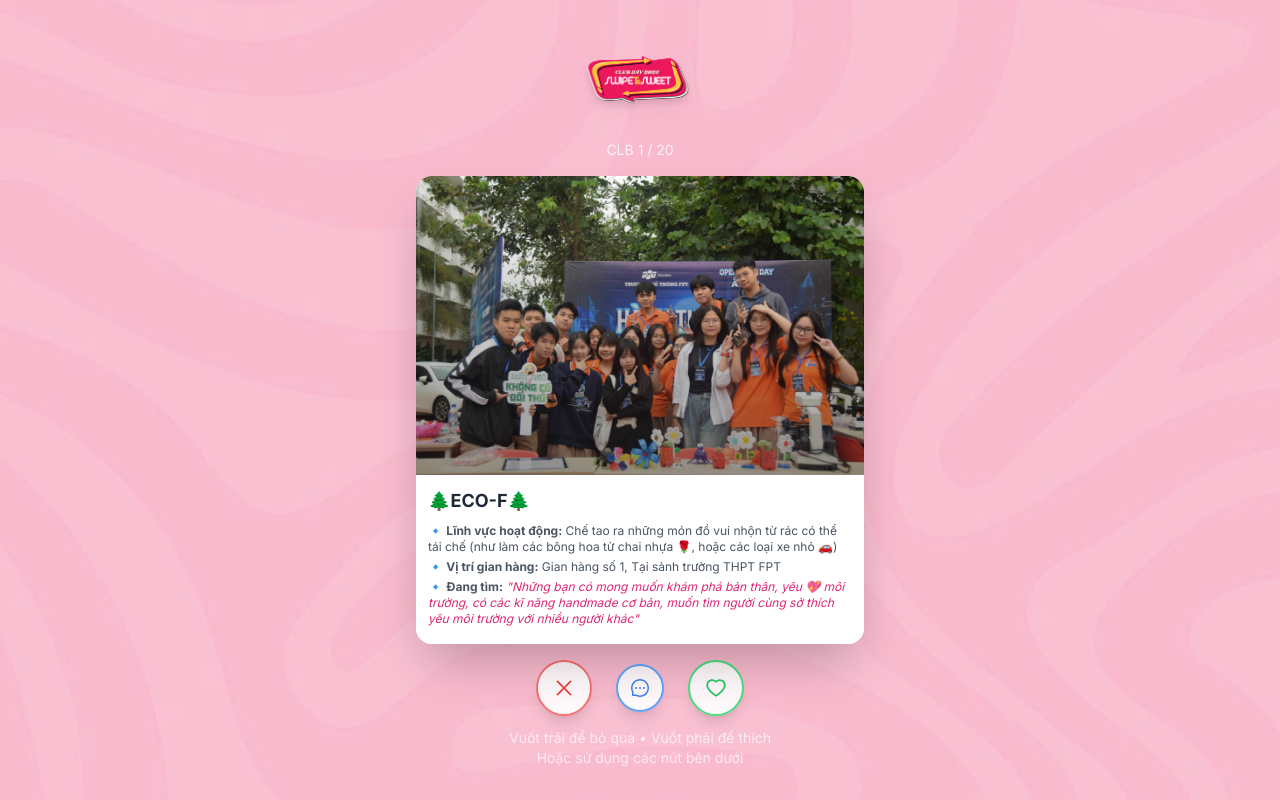
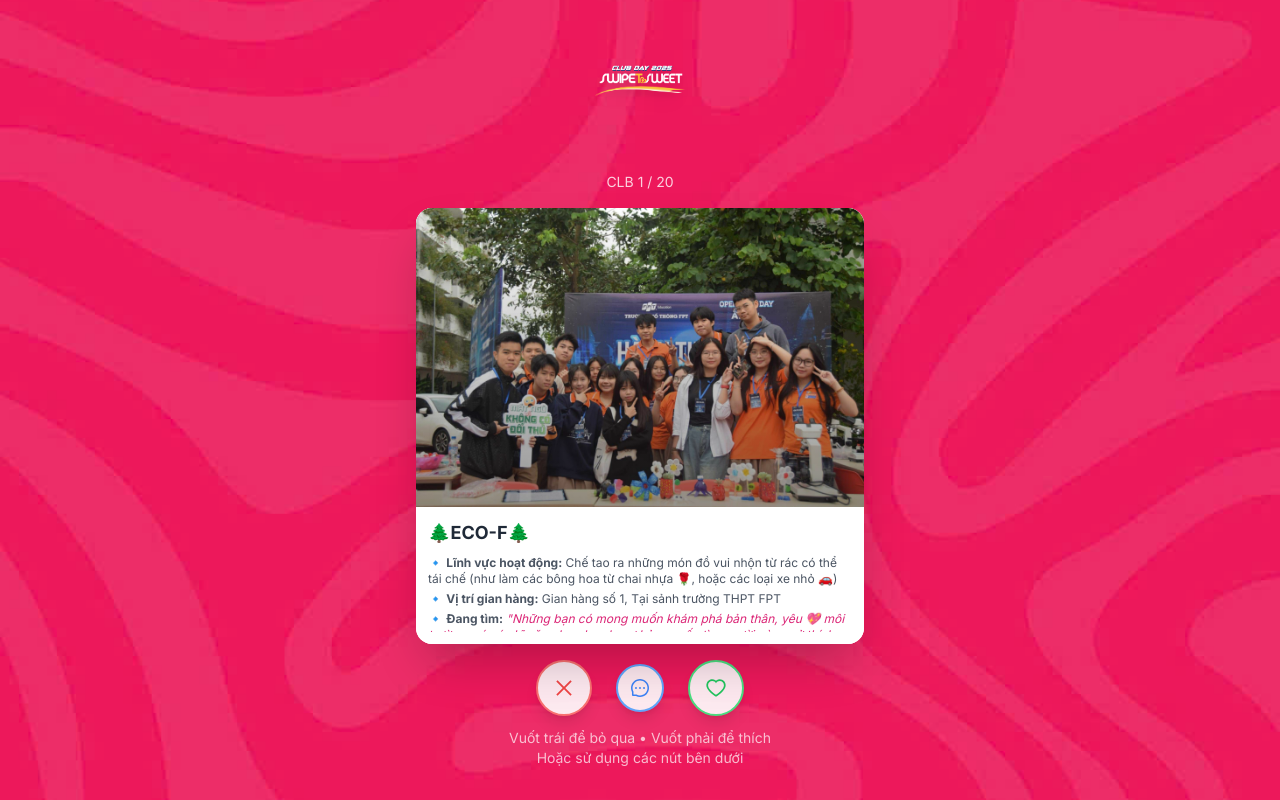
Before and after one commit to VanTuDev/swipe-to-sweet, a Next.js app: page / in a window 1280 px wide. Built offline with nearby package versions, Linux system fonts and the light colour scheme.

Commit message:
update layout

```diff
--- a/src/components/swipe-interface.tsx
+++ b/src/components/swipe-interface.tsx
@@ -13,11 +13,7 @@ interface SwipeInterfaceProps {
 }
 
 export default function SwipeInterface({ onClubSelect, onMessage }: SwipeInterfaceProps) {
-  const [currentIndex, setCurrentIndex] = useState<number>(() => {
-    if (typeof window === 'undefined') return 0
-    const saved = window.sessionStorage.getItem('swipe.currentIndex')
-    return saved ? parseInt(saved, 10) || 0 : 0
-  })
+  const [currentIndex, setCurrentIndex] = useState<number>(0)
   const [dragOffset, setDragOffset] = useState(0)
   const [isDragging, setIsDragging] = useState(false)
   const [isAnimating, setIsAnimating] = useState(false)
@@ -28,6 +24,16 @@ export default function SwipeInterface({ onClubSelect, onMessage }: SwipeInterfa
   const animationRef = useRef<number | null>(null)
 
   const currentClub = clubs[currentIndex]
+
+  // Read index from session storage after mount to avoid hydration mismatch
+  useEffect(() => {
+    if (typeof window === 'undefined') return
+    const saved = window.sessionStorage.getItem('swipe.currentIndex')
+    if (saved) {
+      const parsed = parseInt(saved, 10)
+      if (!Number.isNaN(parsed)) setCurrentIndex(parsed)
+    }
+  }, [])
 
   // Persist index to session storage so when user back from detail, it stays
   useEffect(() => {
@@ -118,18 +124,18 @@ export default function SwipeInterface({ onClubSelect, onMessage }: SwipeInterfa
         aria-hidden
         className="absolute inset-0 h-full w-full object-cover"
       />
-      <div className="absolute inset-0 bg-white/70" />
+      <div className="absolute inset-0" />
       <div className="relative z-10 flex flex-col items-center justify-center p-2 sm:p-4 pb-safe min-h-screen">
         {/* Header - Tối ưu cho mobile */}
         <div className="w-full max-w-sm sm:max-w-md mb-2 sm:mb-4 flex-shrink-0 px-2 pt-2 sm:pt-4">
           <div className="flex items-center justify-center mb-2 sm:mb-3">
             <Image
-              src="/images/logoCT.png"
+              src="/images/logoSW.png"
               alt="Logo chương trình"
-              width={240}
-              height={96}
-              className="w-40 h-auto sm:w-60 sm:h-auto object-contain drop-shadow-lg"
-              style={{ maxHeight: 96 }}
+              width={400}
+              height={128}
+              className="w-56 h-auto sm:w-72 md:w-80 sm:h-auto object-contain drop-shadow-lg p-0 m-0"
+              style={{ maxHeight: 128, maxWidth: 400 }}
               priority
             />
           </div>
```
Also changed, not shown: public/images/logoSW.png (added).
